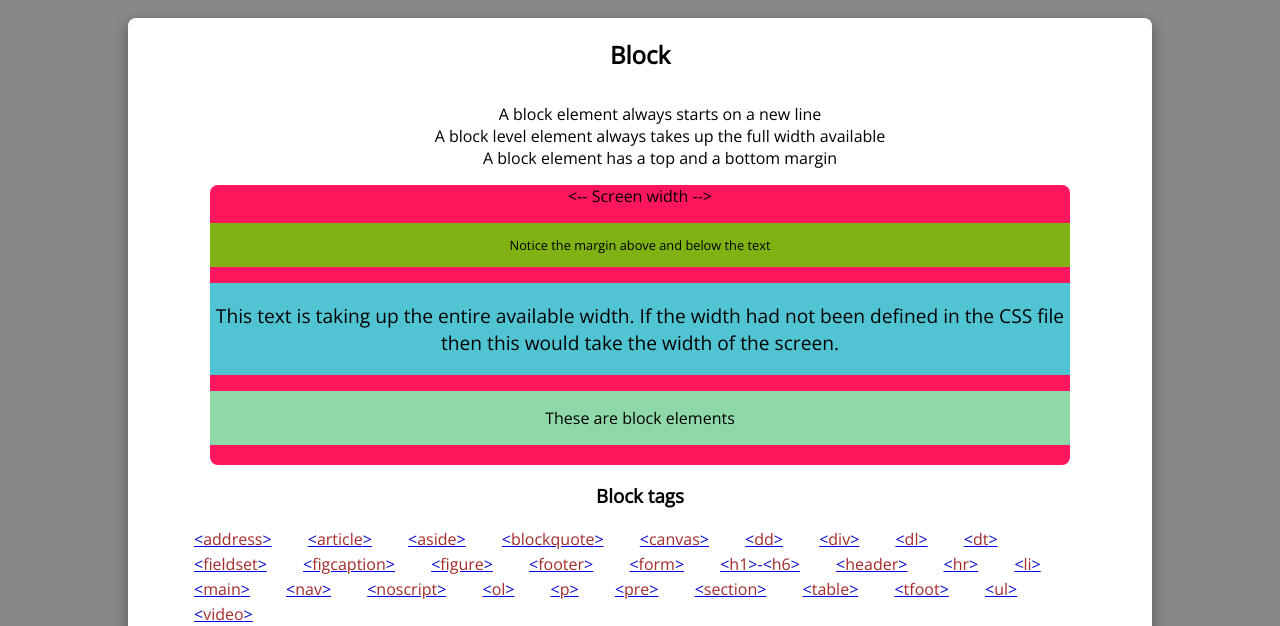
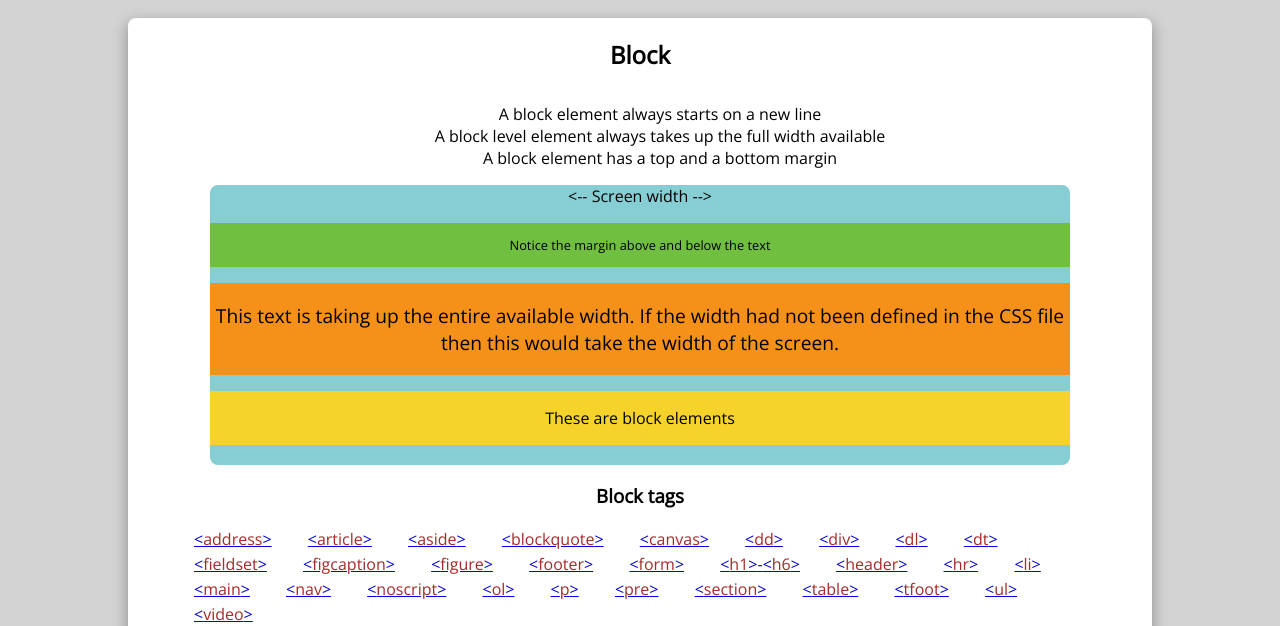
Before and after one commit to BaileyNepe/inline-block, a plain HTML site: page inline/index.html in a window 1280 px wide. Shown: the part 174-800 px from the top of the page. Drawn offline with nearby package versions, Linux system fonts and the light colour scheme.

Commit message:
changed colors

```diff
--- a/inline/inline.css
+++ b/inline/inline.css
@@ -1,15 +1,15 @@
 :root {
-  --background: #888888;
+  --background: lightgrey;
   --container: #ffffff;
   --block: #ffffff;
   --inline: #ffe8df;
-  --screen-width: #ff165d;
-  --child1: #3ec1d3;
-  --child2: #81b214;
-  --child3: #8fd9a8;
-  --child4: #81b214;
-  --child5: #51c4d3;
-  --child6: #8fd9a8;
+  --screen-width: #87cdd4;
+  --child1: #4fa8f9;
+  --child2: #ec5e57;
+  --child3: #b36ce1;
+  --child4: #70bf41;
+  --child5: #f59019;
+  --child6: #f6d32a;
   --border: black;
 }
 
```
Also changed, not shown: inline/index.html (line endings or trailing spaces).
